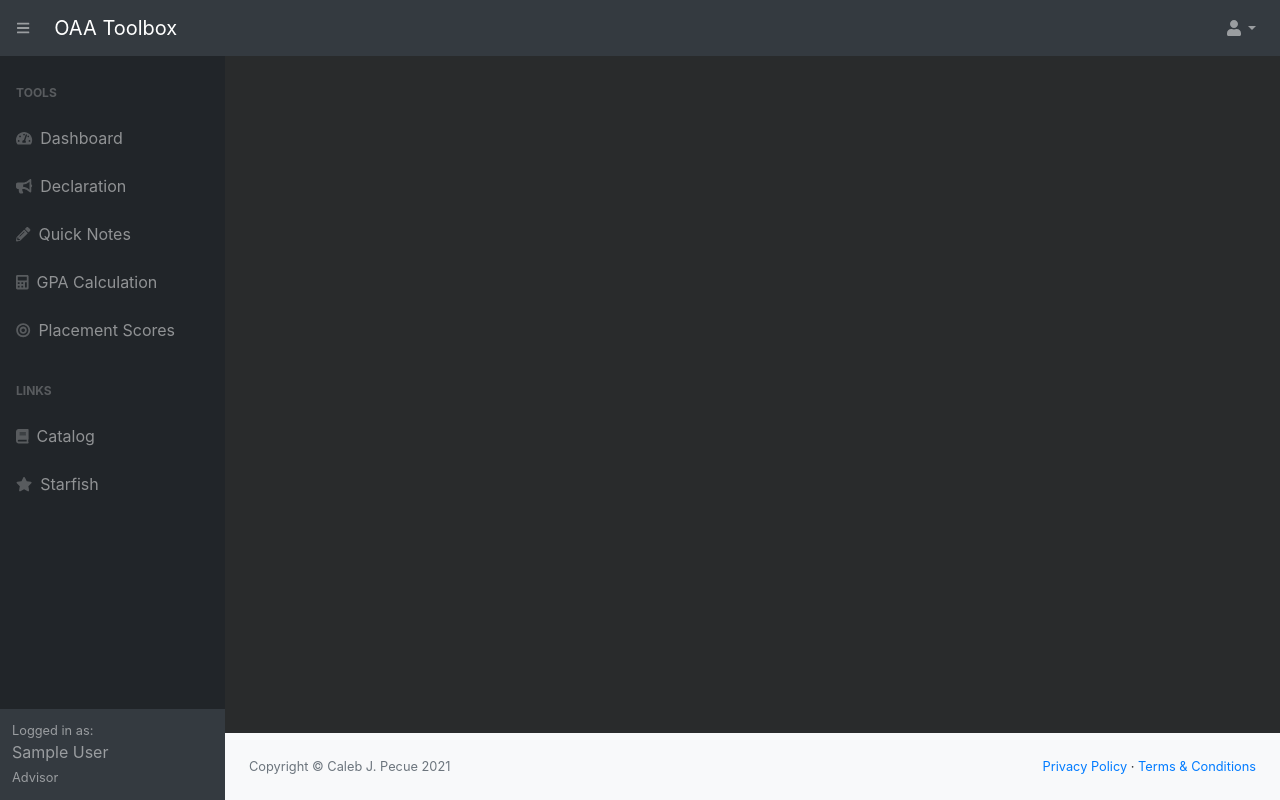
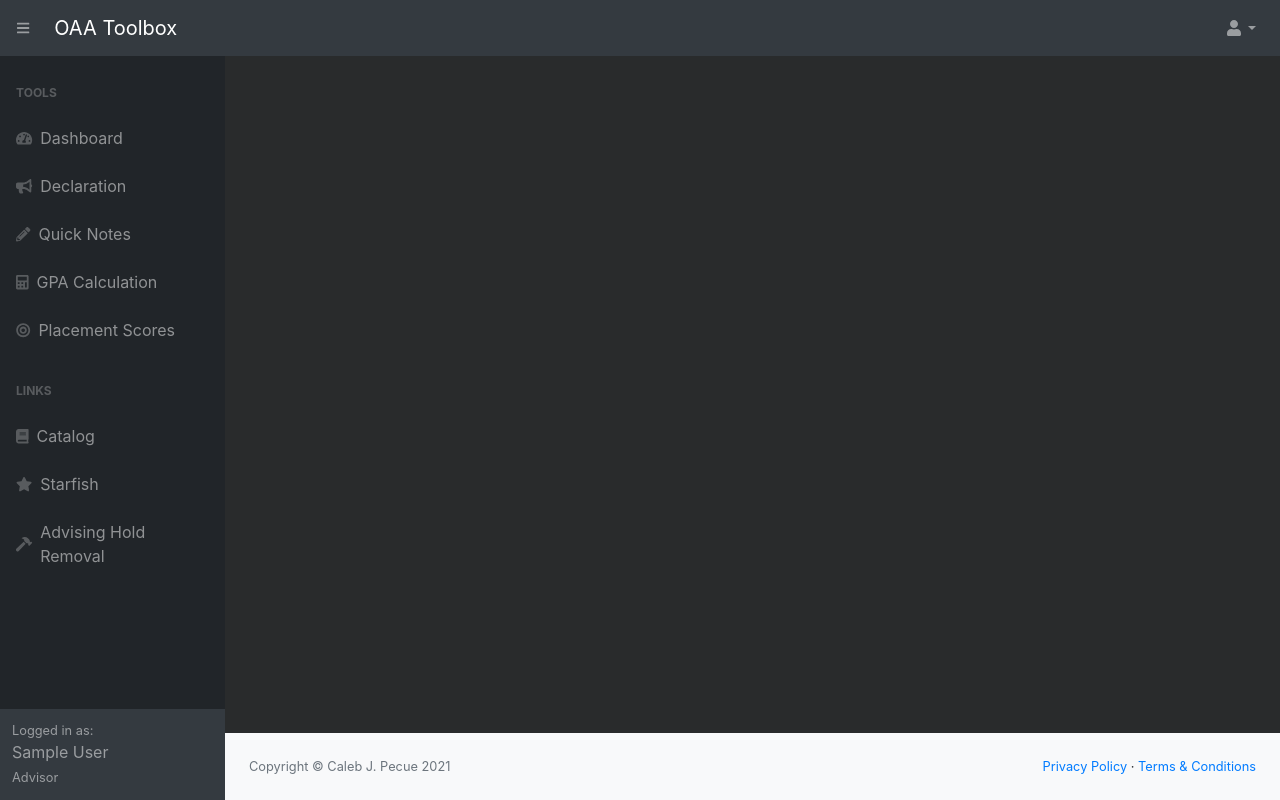
Before and after one commit to cpecue/OAA-Toolbox-4, a Flask app: page /layout in a window 1280 px wide. Run offline with Flask 2, Linux system fonts and the light colour scheme; the visitor is signed in with stand-in values (Sample User, id 1); data comes from the database, SQL or seed files in the repository; some libraries are stand-ins or nearby versions.

Commit message:
Added Advising hold to the sidebar.

```diff
--- a/oaatoolbox/templates/layout.html
+++ b/oaatoolbox/templates/layout.html
@@ -80,6 +80,11 @@
                                 <div class="sb-nav-link-icon" ><i class="fas fa-star"></i></div>
                                 Starfish
                             </a>
+                            <a class="nav-link" href="https://banner.siue.edu/apxbanprod/f?p=104:LOGIN:9593565822774:::::" target="_blank">
+                                <div class="sb-nav-link-icon" ><i class="fas fa-hammer"></i></div>
+                                Advising Hold Removal
+                            </a>
+
                         </div>
                     </div>
                     <div class="sb-sidenav-footer">
```
